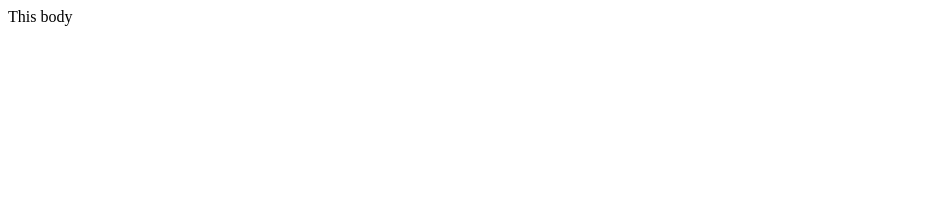
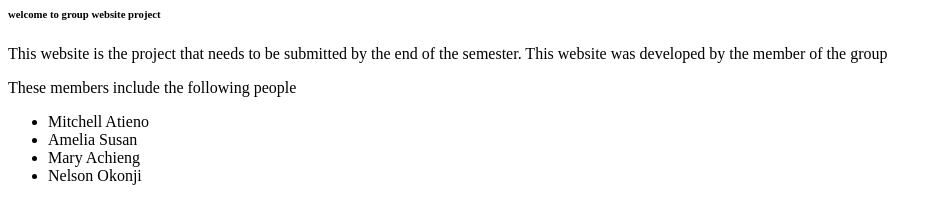
Before and after one commit to Mitchell456/Group-project, a plain HTML site: page index.html in a window 1280 px wide. Shown: the whole page, without its empty margins (0-942 px from the left). Drawn offline with Linux system fonts and the light colour scheme.

Commit message:
editing home page

```diff
--- a/index.html
+++ b/index.html
@@ -1,8 +1,23 @@
 <html>
 <head>
-     <title>group project</title>
+     <title>group project 2021</title>
 </head>
 <body>
-     <p>This body</p>
-</body>
+
+     <h6>welcome to group website project </h6>
+
+<p>
+  This website is the project that needs to be submitted by the end of the semester. This website was developed by the member of the group
+</p>
+ <p>These members include the following people</p>
+
+<ul>
+   <li>Mitchell Atieno</li>
+   <li>Amelia Susan</li>
+   <li>Mary Achieng</li>
+   <li>Nelson Okonji</li>
+
+</ul>
+
+    </body>
 </html>
```
